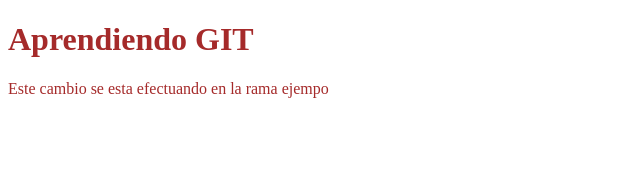
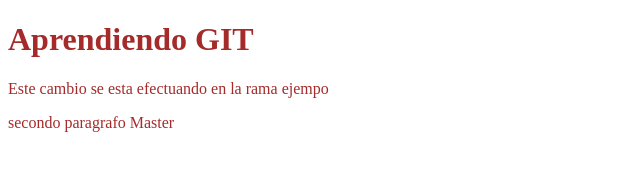
Before and after one commit to amendietaa/ImparandoGit, a plain HTML site: page index.html in a window 1280 px wide. Shown: the whole page, without its empty margins (0-640 px from the left). Drawn offline with Linux system fonts and the light colour scheme.

Commit message:
secondo paragrafo master

```diff
--- a/index.html
+++ b/index.html
@@ -10,5 +10,6 @@
 		<h1>Aprendiendo GIT</h1>
 	</header>
 	<p>Este cambio se esta efectuando en la rama ejempo</p>
+	<p>secondo paragrafo Master</p>
 </body>
 </html>
```
